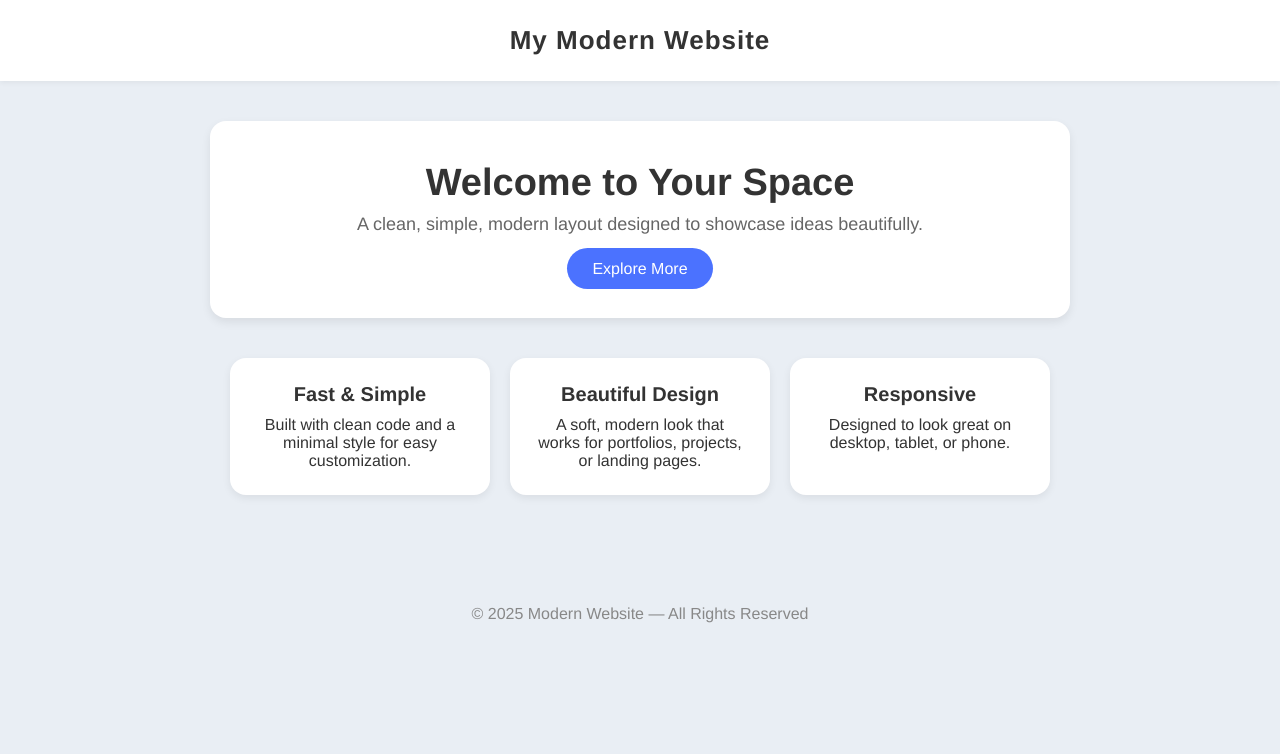
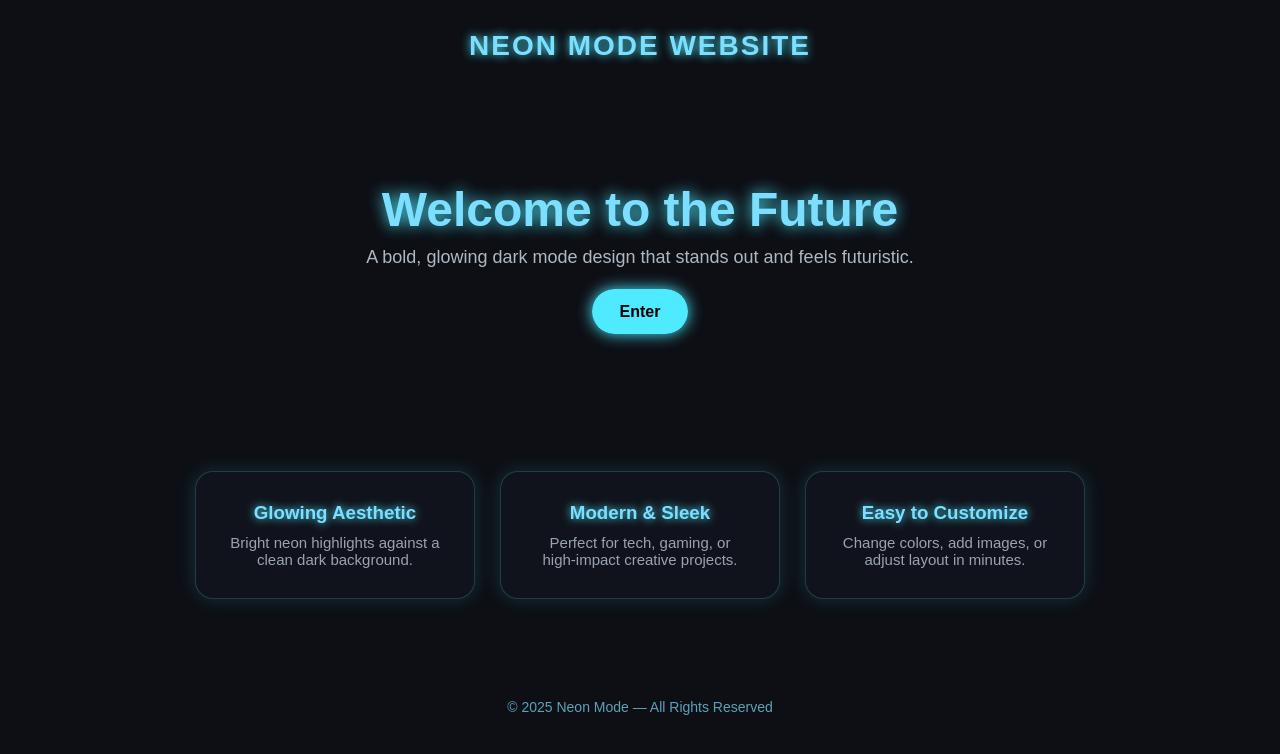
Before and after one commit to YareliDiazdeleon/YareliDiazdeleon.github.io, a website: page index (55).html in a window 1280 px wide. Drawn offline with Linux system fonts and the light colour scheme.

Commit message:
Change website theme to Neon Dark Mode
Updated the website theme to a neon dark mode with new styles and content.

```diff
--- a/index (55).html
+++ b/index (55).html
@@ -3,97 +3,102 @@
 <head>
     <meta charset="UTF-8">
     <meta name="viewport" content="width=device-width, initial-scale=1.0">
-    <title>Modern Clean Website</title>
+    <title>Neon Dark Website</title>
 
     <style>
         * {
             margin: 0;
             padding: 0;
             box-sizing: border-box;
-            font-family: "Helvetica", Arial, sans-serif;
+            font-family: "Poppins", sans-serif;
         }
 
         body {
-            background: #e9eef4;
-            color: #333;
+            background: #0d0f15;
+            color: #e6e6e6;
         }
 
         header {
-            background: white;
-            padding: 25px;
-            box-shadow: 0 2px 5px rgba(0,0,0,0.05);
             text-align: center;
-            font-size: 26px;
+            padding: 30px;
+            font-size: 28px;
             font-weight: bold;
-            letter-spacing: 1px;
-        }
-
-        .container {
-            padding: 40px 20px;
-            max-width: 900px;
-            margin: auto;
+            color: #7ddfff;
+            letter-spacing: 2px;
+            text-shadow: 0 0 10px #4eeaff;
         }
 
         .hero {
-            background: white;
-            padding: 40px;
-            border-radius: 16px;
             text-align: center;
-            box-shadow: 0 4px 10px rgba(0,0,0,0.08);
+            padding: 90px 20px;
         }
 
         .hero h1 {
-            font-size: 38px;
+            font-size: 48px;
+            color: #7ddfff;
+            text-shadow: 0 0 15px #4eeaff;
             margin-bottom: 10px;
         }
 
         .hero p {
             font-size: 18px;
-            margin-bottom: 25px;
-            color: #666;
+            color: #aeb8c4;
+            margin-bottom: 35px;
         }
 
         .btn {
-            padding: 12px 25px;
-            background: #4B72FF;
-            color: white;
+            padding: 14px 28px;
+            background: #4eeaff;
+            color: #000;
+            font-weight: bold;
+            font-size: 16px;
             text-decoration: none;
-            border-radius: 25px;
-            font-size: 16px;
+            border-radius: 30px;
+            box-shadow: 0 0 15px #4eeaff;
             transition: 0.3s;
         }
 
         .btn:hover {
-            background: #244ed8;
+            background: #7ddfff;
+            box-shadow: 0 0 25px #7ddfff;
         }
 
-        .cards {
-            margin-top: 40px;
+        .section {
+            margin-top: 60px;
             display: flex;
-            gap: 20px;
+            justify-content: center;
+            gap: 25px;
             flex-wrap: wrap;
-            justify-content: center;
         }
 
         .card {
-            background: white;
-            padding: 25px;
-            border-radius: 16px;
-            width: 260px;
+            background: #11131c;
+            width: 280px;
+            padding: 30px;
+            border-radius: 18px;
             text-align: center;
-            box-shadow: 0 3px 8px rgba(0,0,0,0.07);
+            box-shadow: 0 0 20px rgba(78, 234, 255, 0.15);
+            border: 1px solid rgba(78, 234, 255, 0.2);
         }
 
         .card h3 {
+            color: #7ddfff;
             margin-bottom: 10px;
-            font-size: 20px;
+            text-shadow: 0 0 8px #4eeaff;
+        }
+
+        .card p {
+            color: #9aa3b0;
+            font-size: 15px;
         }
 
         footer {
             text-align: center;
-            margin-top: 50px;
-            padding: 20px;
-            color: #888;
+            padding: 30px;
+            margin-top: 70px;
+            font-size: 14px;
+            color: #7ddfff;
+            opacity: 0.7;
         }
     </style>
 </head>
@@ -101,40 +106,36 @@
 <body>
 
 <header>
-    My Modern Website
+    NEON MODE WEBSITE
 </header>
 
-<div class="container">
-
 <div class="hero">
-        <h1>Welcome to Your Space</h1>
-        <p>A clean, simple, modern layout designed to showcase ideas beautifully.</p>
-        <a href="#" class="btn">Explore More</a>
+    <h1>Welcome to the Future</h1>
+    <p>A bold, glowing dark mode design that stands out and feels futuristic.</p>
+    <a href="#" class="btn">Enter</a>
 </div>
 
-    <div class="cards">
+<div class="section">
 
     <div class="card">
-            <h3>Fast & Simple</h3>
-            <p>Built with clean code and a minimal style for easy customization.</p>
+        <h3>Glowing Aesthetic</h3>
+        <p>Bright neon highlights against a clean dark background.</p>
     </div>
 
     <div class="card">
-            <h3>Beautiful Design</h3>
-            <p>A soft, modern look that works for portfolios, projects, or landing pages.</p>
+        <h3>Modern & Sleek</h3>
+        <p>Perfect for tech, gaming, or high-impact creative projects.</p>
     </div>
 
     <div class="card">
-            <h3>Responsive</h3>
-            <p>Designed to look great on desktop, tablet, or phone.</p>
-        </div>
-
+        <h3>Easy to Customize</h3>
+        <p>Change colors, add images, or adjust layout in minutes.</p>
     </div>
 
 </div>
 
 <footer>
-    © 2025 Modern Website — All Rights Reserved
+    © 2025 Neon Mode — All Rights Reserved
 </footer>
 
 </body>
```
Lines whose indentation alone changed are shown as unchanged.
